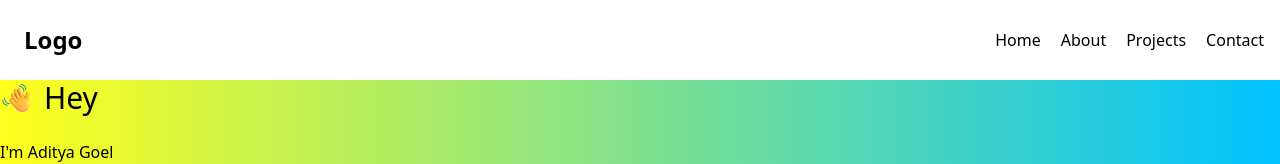
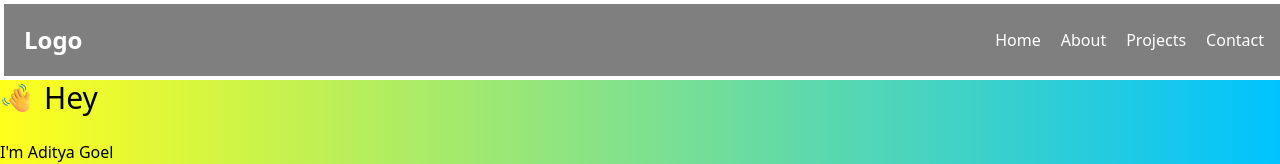
Before and after one commit to AdityaGoel0320/Reactjs-Advanced-Cart-System, a React (Create React App) app: page / in a window 1280 px wide. Shown: the top 164 px of the page. Built offline with nearby package versions, Linux system fonts and the light colour scheme.

Commit message:
13/06/23

```diff
--- a/src/Components/Navbar.js
+++ b/src/Components/Navbar.js
@@ -6,7 +6,7 @@ export default function Navbar() {
 
     return (
         <>
-            <div  className='flex justify-between items-center m-1 p-5 sticky top-0 w-full left-0 bg-opacity-50 '>
+            <div  className=' bg-black text-white flex justify-between items-center m-1 p-5 sticky top-0 w-full left-0 bg-opacity-50 '>
 
                 <div className='text-2xl font-bold'>
                     <h1>Logo</h1>
```
